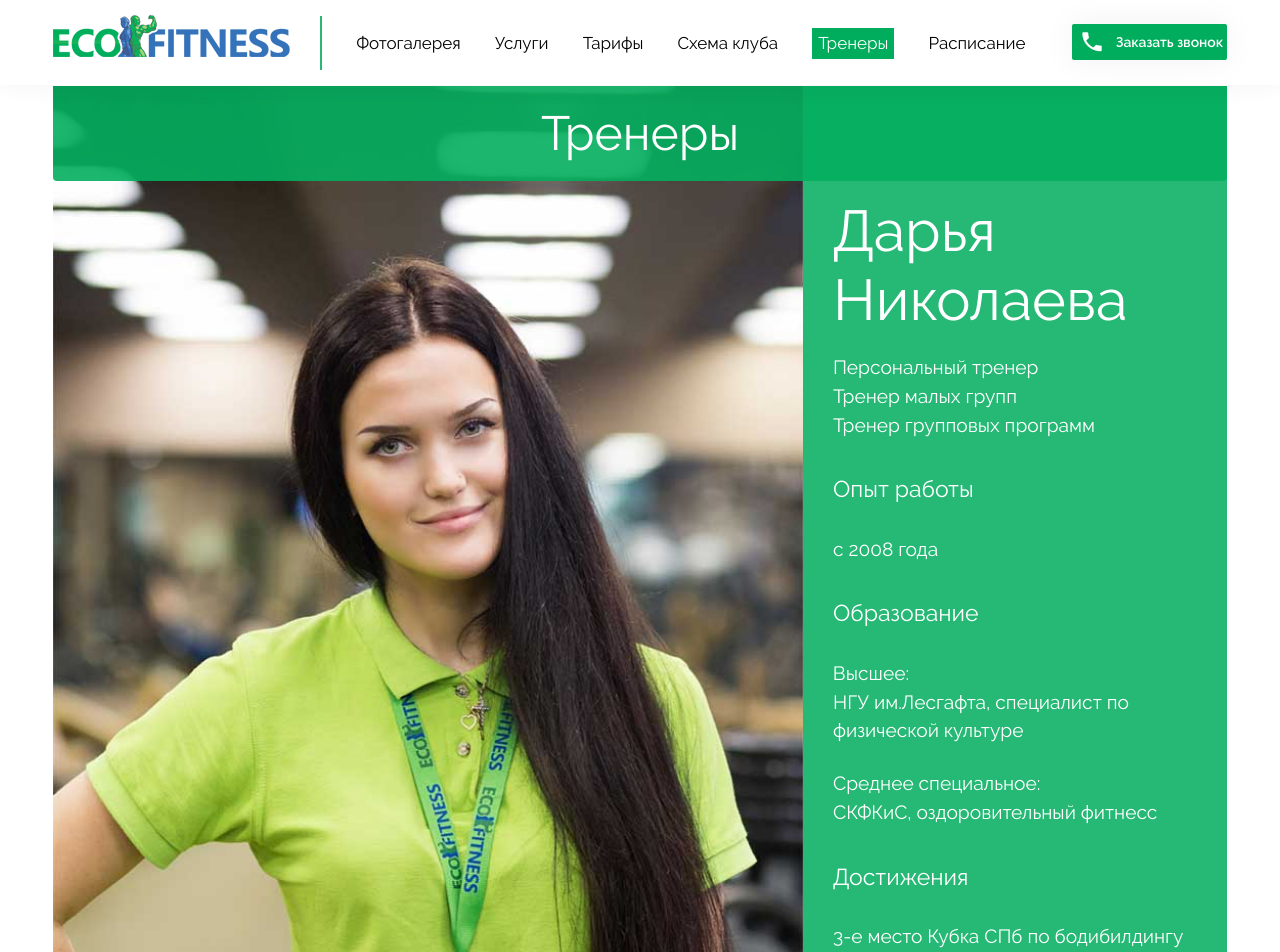
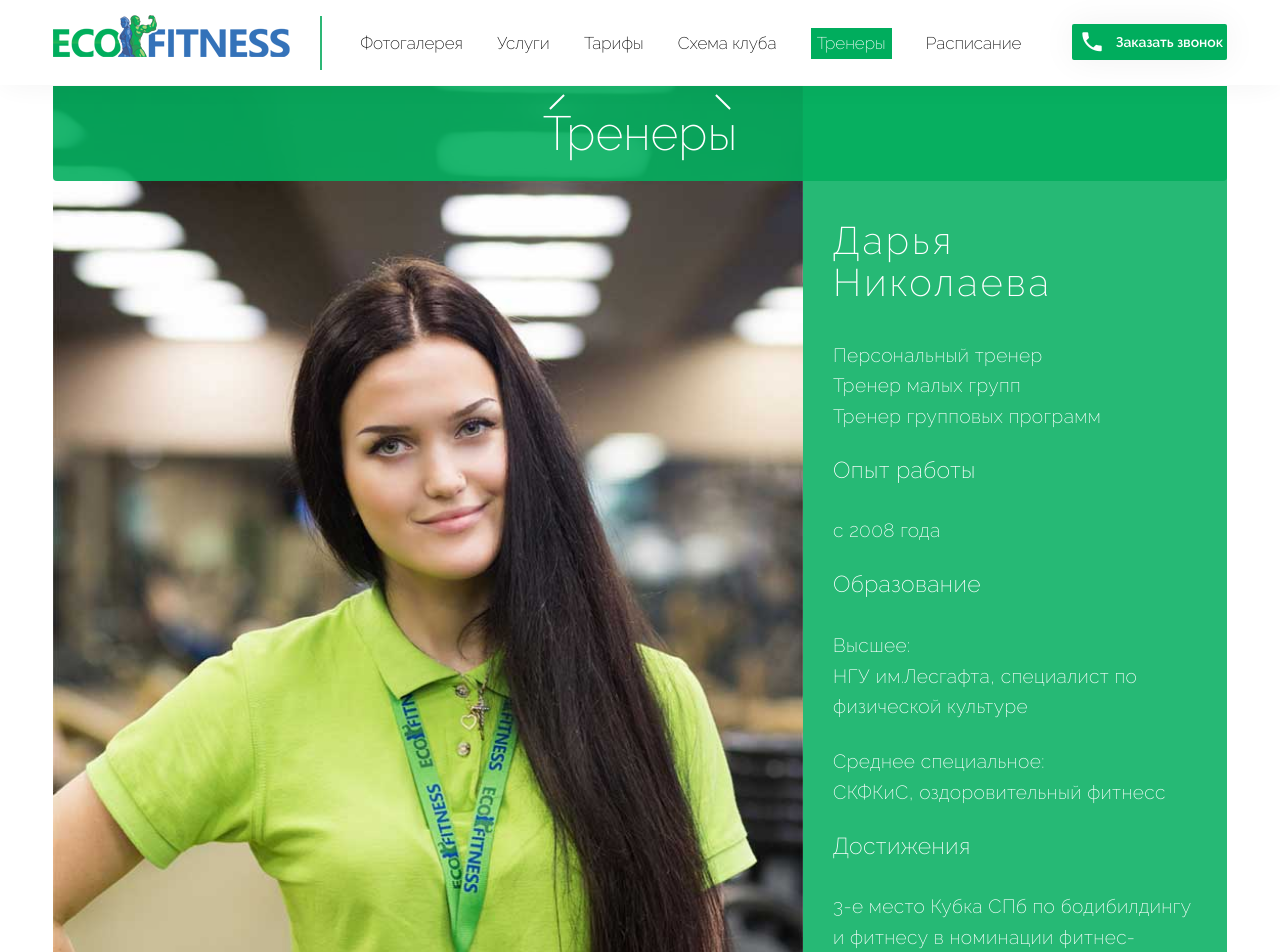
Before and after one commit to lizzzzzy/ecofitness, a PHP site: page /trainers in a window 1280 px wide. Shown: the top 952 px of the page. Run offline with PHP 8.4, Linux system fonts and the light colour scheme; some libraries are stand-ins or nearby versions.

Commit message:
style for trainers slider

```diff
--- a/css/style.css
+++ b/css/style.css
@@ -10,6 +10,11 @@
     font-family: 'Raleway';
     font-weight: normal;
     src: url('fonts/raleway/Raleway-Regular.ttf')
+}
+@font-face {
+    font-family: 'Raleway';
+    font-weight: lighter;
+    src: url('fonts/raleway/Raleway-ExtraLight.ttf')
 }
 @font-face {
     font-family: 'Raleway';
@@ -68,6 +73,7 @@ footer {
     margin: 0 auto;
     padding: 0 13px;
     text-align: center;
+    position: relative;
 }
 a.disabled {
     pointer-events: none
@@ -408,7 +414,7 @@ header .navigation .main-navigation ul li {
     margin-right: 30px;
     position: relative;
 }
-.video-wrapper {	text-align: left;}
+.video-wrapper {    text-align: left;}
 video {
     width: 605px;
     height: 335px;
@@ -1012,6 +1018,7 @@ input[type="password"] {
   list-style:none;
   margin:0;
   padding:0;
+  background:#26b975;
 }
 .trainers-slider li {
   list-style:none;
@@ -1025,6 +1032,7 @@ input[type="password"] {
   float:left;
   width:750px;
   text-align:left;
+  font-size:0;
 }
 .trainers-photo img {
   width:100%;
@@ -1038,22 +1046,94 @@ input[type="password"] {
   padding:110px 30px 0 30px;
   text-align:left;
   font-size:1.2em;
-  line-height:1.5em
+  line-height:1.5em;
+  height: auto;
 }
 .trainers-descr h3 {
-  color:#fff;
-  font-weight:100;
-  font-size:3em;
-  line-height:1.2em;
+color: #fff;
+    font-weight: 100;
+    font-size: 2em;
+    line-height: 1.1em;
+    /* padding: 20px; */
+    padding-top: 24px;
+    padding-right: 59px;
+padding-bottom: 16px;
+letter-spacing: 3px;
 }
 .trainers-descr h4 {
   font-weight:normal;
   font-size:1.2em;
+  margin-top:16px;
+  letter-spacing:0.4px;
 }
 .trainers-descr p {
   padding-bottom:5px;
-}
-
+  line-height:1.6em;
+  letter-spacing:0.4px;
+}
+.arrow{
+    bottom: 10px;
+    display: inline-block;
+    width: 50px;
+    height: 50px;
+    transition: all 1s;
+     border: 2px solid white;
+    border-radius: 50%;
+}
+.arrow:hover{
+width: 55px;
+height: 55px;
+}
+
+.arrow:hover.right-arrow:before, .arrow:hover.right-arrow:after, .arrow:hover .left-arrow:before, .arrow:hover.left-arrow:after{
+    height: 25px;
+}
+
+.left-arrow{
+    left: 30px;
+}
+.right-arrow{
+    right: 30px;
+
+}
+.right-arrow:before,.right-arrow:after,.left-arrow:before,.left-arrow:after{
+    content: '';
+width: 2px;
+height: 20px;
+display: block;
+background-color: white;
+
+position: absolute;
+}
+
+.right-arrow:before,.right-arrow:after{
+    right: 43%;
+}
+.right-arrow:before{
+
+transform: rotate(-45deg);
+top: 6px;
+
+}
+.right-arrow:after{
+    transform: rotate(45deg);
+    bottom: 6px;
+}
+
+.left-arrow:before,.left-arrow:after{
+    left: 43%;
+}
+.left-arrow:before{
+
+transform: rotate(45deg);
+top: 6px;
+
+}
+.left-arrow:after{
+    transform: rotate(-45deg);
+    bottom: 6px;
+
+}
 .schuedle {
     padding-bottom: 80px;
     text-align: center
--- a/trainers.html
+++ b/trainers.html
@@ -98,6 +98,8 @@
                         </div>
                       </li>
                     </ul>
+                    <div class="right-arrow arrow"></div>
+                    <div class="left-arrow arrow"></div>
                 </div>
             </section>
 	          <section class="contacts" id="contacts">
```
Also changed, not shown: css/fonts/raleway/Raleway-ExtraLight.ttf (added). Lines whose indentation alone changed are shown as unchanged.
